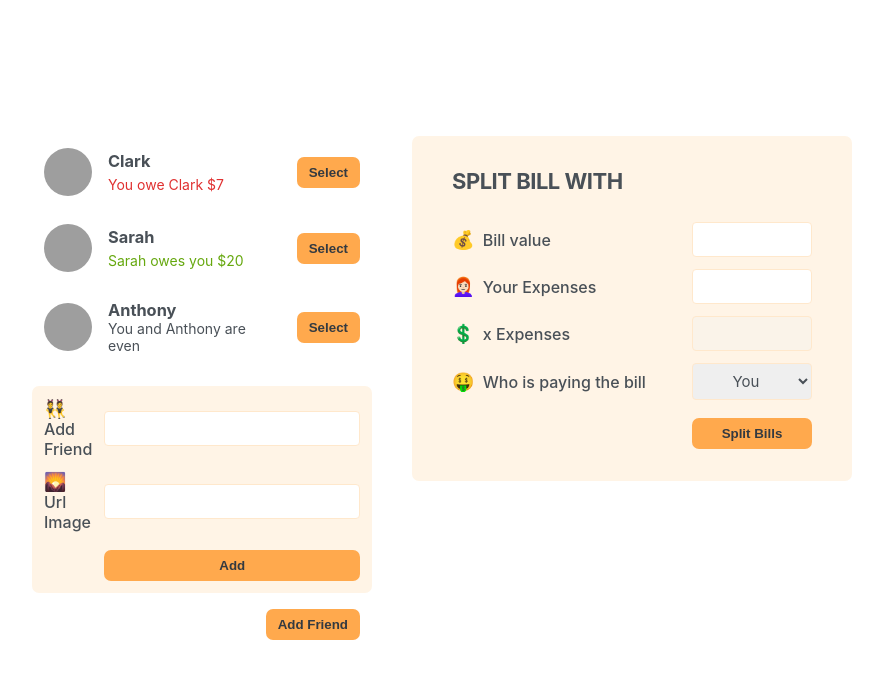
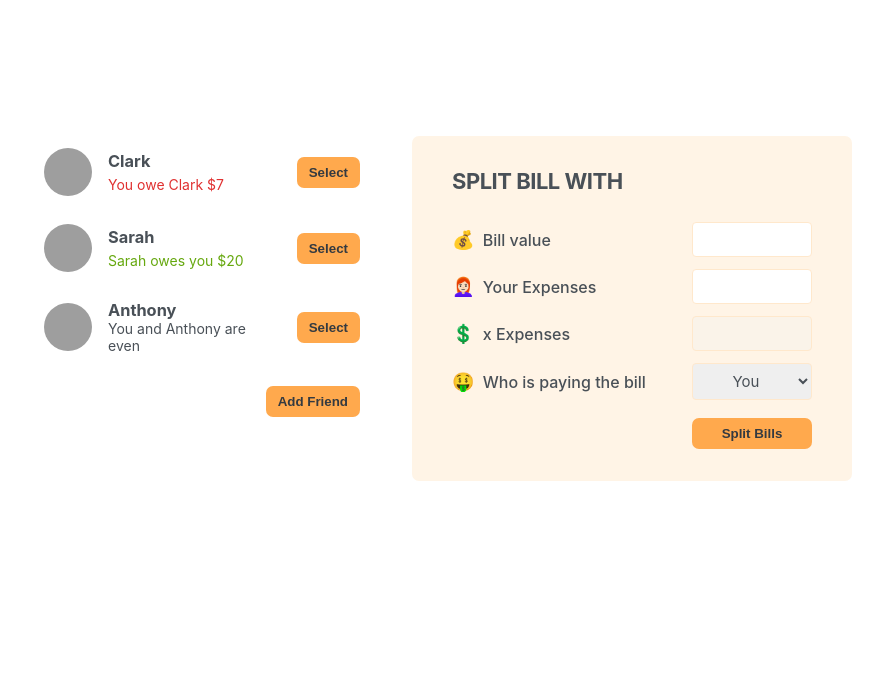
Before and after one commit to uiuciks/eatnsplit, a React (Vite) app: page / in a window 1280 px wide. Shown: the top 678 px of the page, without its empty margins (198-1081 px from the left). Built offline with nearby package versions, Linux system fonts and the light colour scheme; grey boxes are pictures that could not be loaded.

Commit message:
Adding handlerShowFormAddFriend

```diff
--- a/src/App.jsx
+++ b/src/App.jsx
@@ -1,3 +1,5 @@
+import { useState } from "react";
+
 /* eslint-disable react/prop-types */
 const initialFriends = [
   {
@@ -20,13 +22,28 @@
   },
 ];
 
+function Button({ children, onClick }) {
+  return (
+    <button className="button" onClick={onClick}>
+      {children}
+    </button>
+  );
+}
+
 export default function App() {
+  const [showFormAddFriend, setShowFormAddFriend] = useState(false);
+
+  function handlerShowFormAddFriend() {
+    setShowFormAddFriend((show) => !show);
+  }
   return (
     <div className="app">
       <div className="sidebar">
         <FriendList />
-        <FormAddFriend />
-        <Button>Add Friend</Button>
+        {showFormAddFriend && <FormAddFriend />}
+        <Button onClick={handlerShowFormAddFriend}>
+          {showFormAddFriend ? "Close" : "Add Friend"}
+        </Button>
       </div>
       <FormSplitBill />
     </div>
@@ -66,10 +83,6 @@
   );
 }
 
-function Button({ children }) {
-  return <button className="button">{children}</button>;
-}
-
 function FormAddFriend() {
   return (
     <form className="form-add-friend">
```
